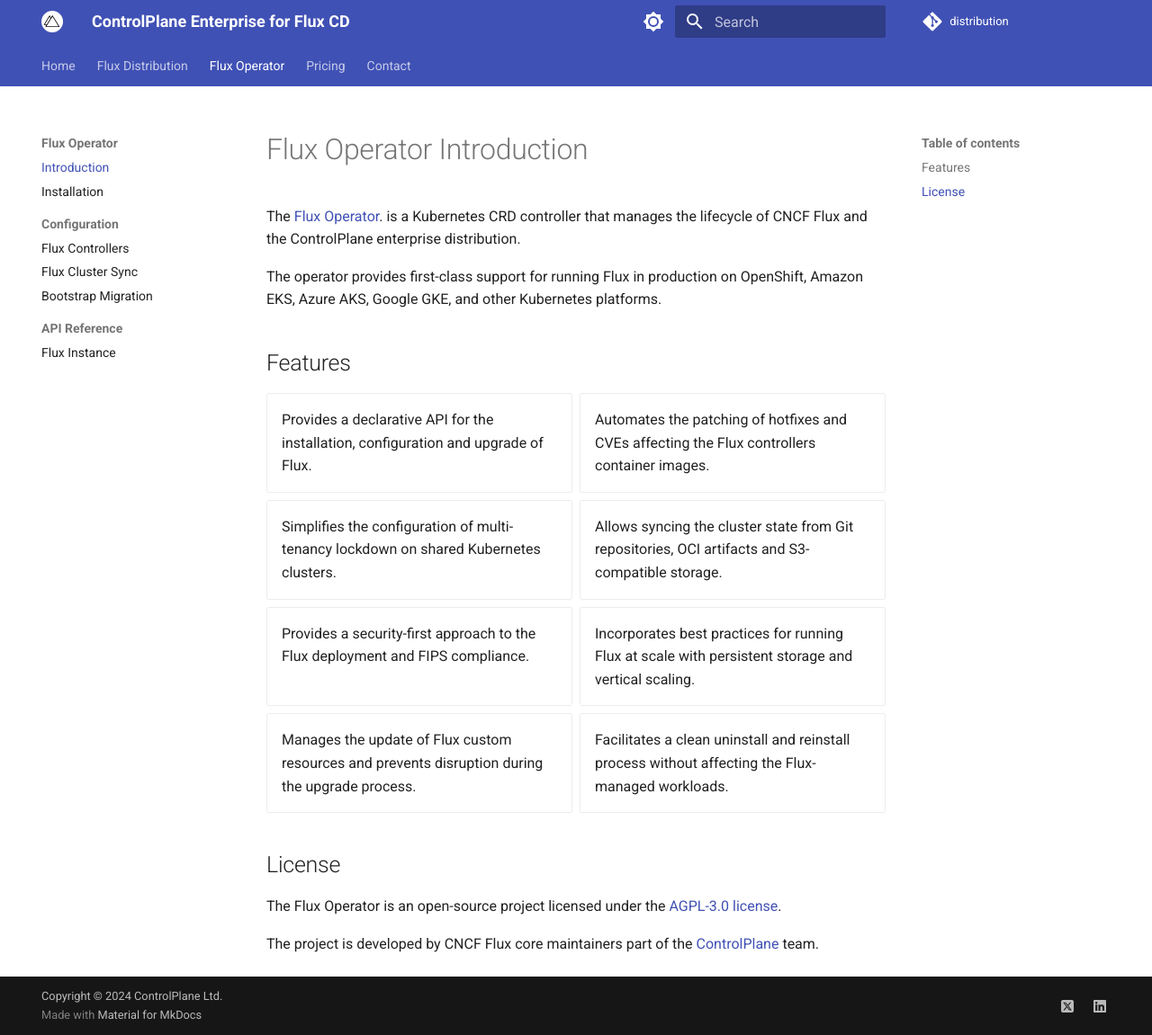
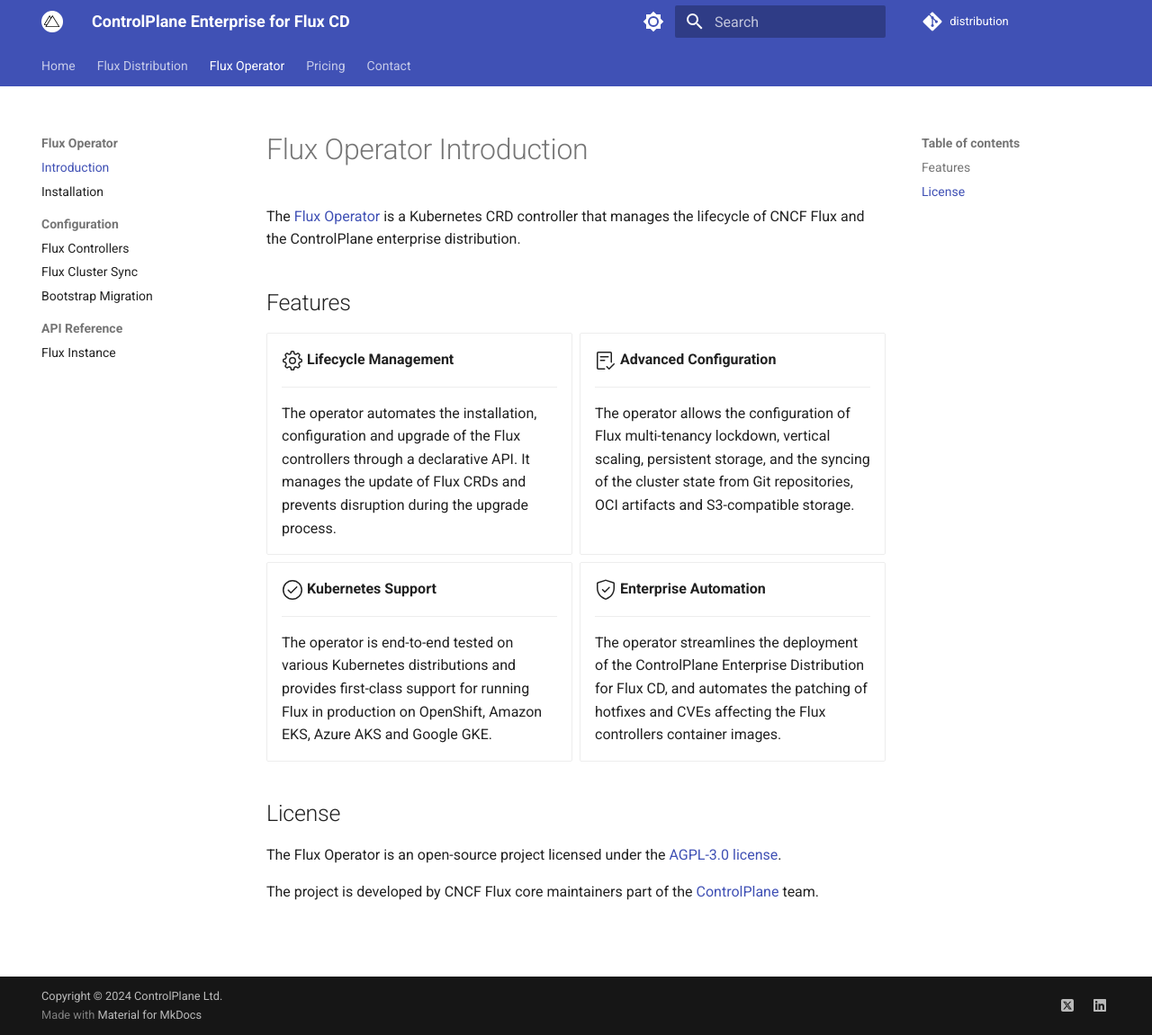
Before and after one commit to controlplaneio-fluxcd/distribution, an MkDocs documentation site: the page built from docs/operator/index.md, in a window 1280 px wide and 1151 px high. Shown: the whole window at 90% size. Built offline with MkDocs 1.6.1 and Material for MkDocs 9.7.7, drawn with Linux system fonts in a browser that asks for light colours; comment, search, counter and statistics services are not loaded.

Commit message:
Add operator features
Signed-off-by: Stefan Prodan <stefan.prodan@gmail.com>

```diff
--- a/docs/operator/index.md
+++ b/docs/operator/index.md
@@ -1,24 +1,36 @@
 # Flux Operator Introduction
 
-The [Flux Operator](https://github.com/controlplaneio-fluxcd/flux-operator).
+The [Flux Operator](https://github.com/controlplaneio-fluxcd/flux-operator)
 is a Kubernetes CRD controller that manages
 the lifecycle of CNCF Flux and the ControlPlane enterprise distribution.
-
-The operator provides first-class support for running Flux in production on
-OpenShift, Amazon EKS, Azure AKS, Google GKE, and other Kubernetes platforms.
 
 ## Features
 
 <div class="grid cards" markdown>
 
-- Provides a declarative API for the installation, configuration and upgrade of Flux.
-- Automates the patching of hotfixes and CVEs affecting the Flux controllers container images.
-- Simplifies the configuration of multi-tenancy lockdown on shared Kubernetes clusters.
-- Allows syncing the cluster state from Git repositories, OCI artifacts and S3-compatible storage.
-- Provides a security-first approach to the Flux deployment and FIPS compliance.
-- Incorporates best practices for running Flux at scale with persistent storage and vertical scaling.
-- Manages the update of Flux custom resources and prevents disruption during the upgrade process.
-- Facilitates a clean uninstall and reinstall process without affecting the Flux-managed workloads.
+-   :octicons-gear-24:{ .lg .middle } __Lifecycle Management__
+
+    ---
+    The operator automates the installation, configuration and upgrade of the Flux controllers through a declarative API.
+    It manages the update of Flux CRDs and prevents disruption during the upgrade process.
+
+-   :octicons-checklist-24:{ .lg .middle } __Advanced Configuration__
+
+    ---
+    The operator allows the configuration of Flux multi-tenancy lockdown, vertical scaling, persistent storage,
+    and the syncing of the cluster state from Git repositories, OCI artifacts and S3-compatible storage.
+
+-   :octicons-check-circle-24:{ .lg .middle } __Kubernetes Support__
+
+    ---
+    The operator is end-to-end tested on various Kubernetes distributions and provides first-class
+    support for running Flux in production on OpenShift, Amazon EKS, Azure AKS and Google GKE.
+
+-   :octicons-shield-check-24:{ .lg .middle } __Enterprise Automation__
+
+    ---
+    The operator streamlines the deployment of the ControlPlane Enterprise Distribution for Flux CD,
+    and automates the patching of hotfixes and CVEs affecting the Flux controllers container images.
 
 </div>
 
```
Also changed, not shown: docs/distribution/index.md (+9 -2 lines), docs/operator/install.md (+2 -2 lines).
